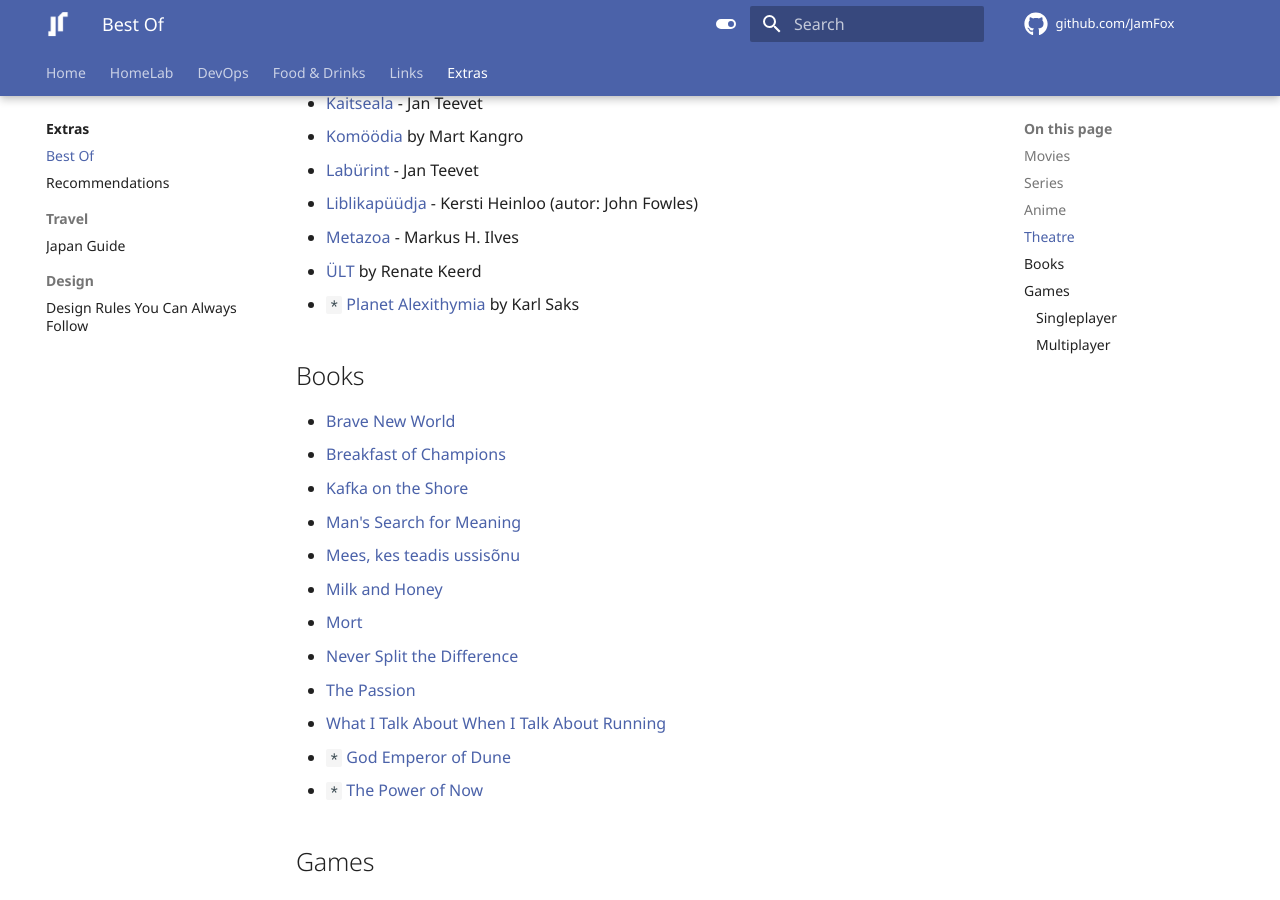
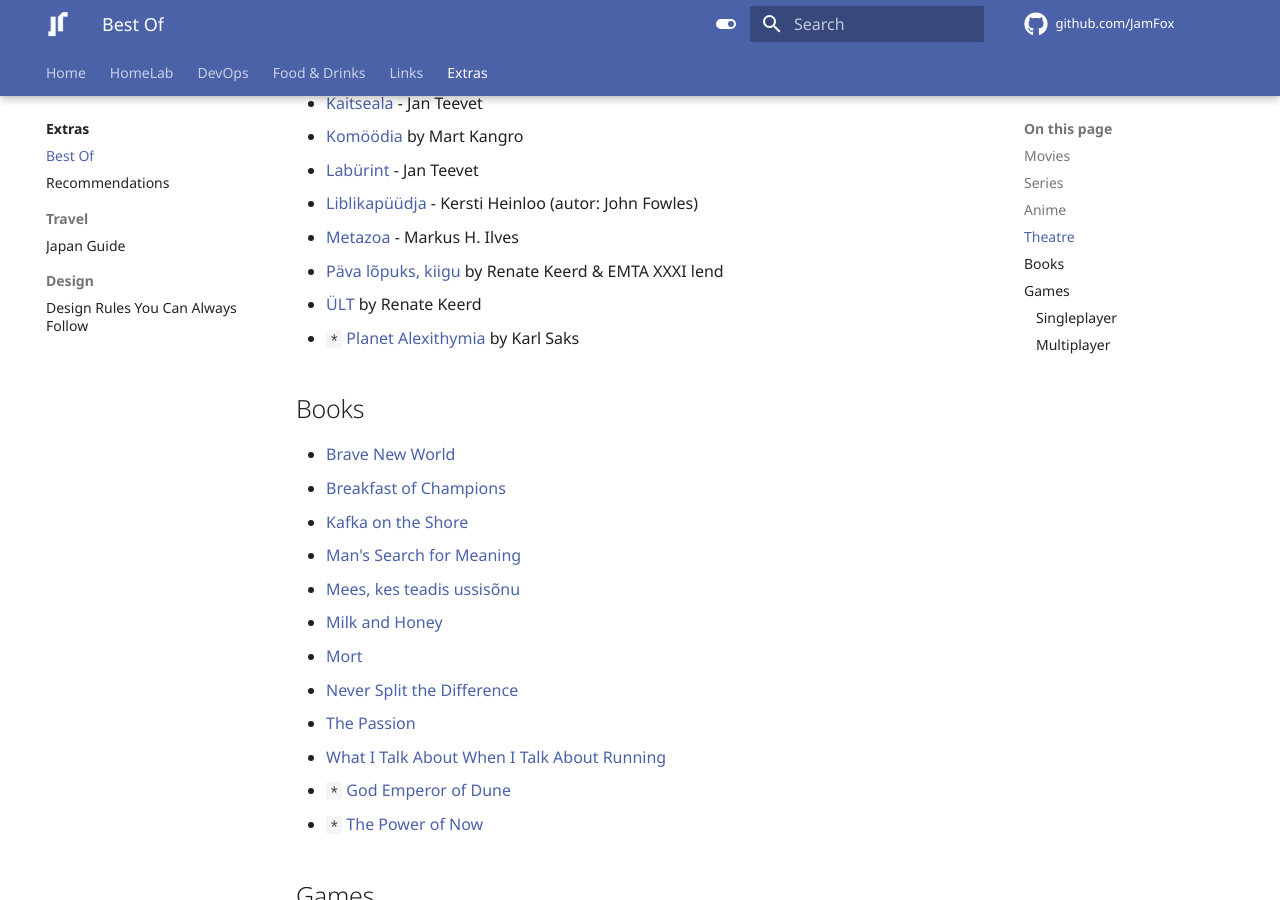
Before and after one commit to JamFox/docs.jamfox.dev, an MkDocs documentation site: the page built from docs/content/extras/bestof.md, in a window 1280 px wide and 900 px high, scrolled down 3518 px. Built offline with MkDocs 1.6.1 and Material for MkDocs 9.7.7, drawn with Linux system fonts in a browser that asks for light colours; comment, search, counter and statistics services are not loaded.

Commit message:
add kiigu

```diff
--- a/docs/content/extras/bestof.md
+++ b/docs/content/extras/bestof.md
@@ -109,6 +109,7 @@ A collection of lists of what I believe to be the best of the best from each med
 - [Labürint](https://paideteater.ee/laburint) - Jan Teevet
 - [Liblikapüüdja](https://www.kellerteater.ee/lavastused/liblikapyydja) - Kersti Heinloo (autor: John Fowles)
 - [Metazoa](https://linnateater.ee/lavastused/metazoa/) - Markus H. Ilves
+- [Päva lõpuks, kiigu](https://www.uusteater.ee/lavastused/renatexxxi) by Renate Keerd & EMTA XXXI lend
 - [ÜLT](https://www.eestinoorsooteater.ee/et/%C3%BClt) by Renate Keerd
 - `*` [Planet Alexithymia](https://saal.ee/performance/planet-alexithymia-261/) by Karl Saks
 
```
